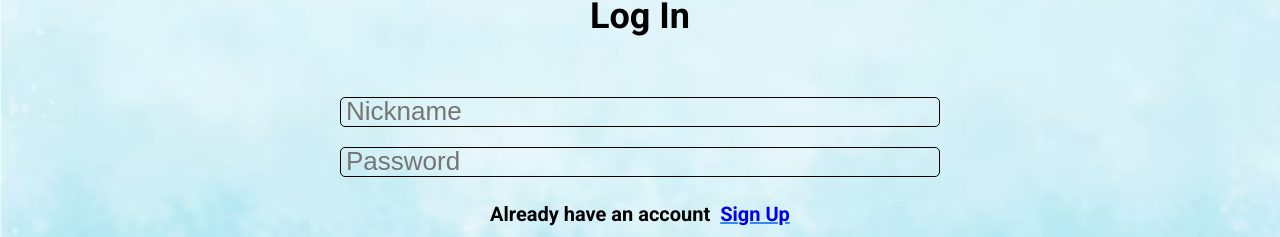
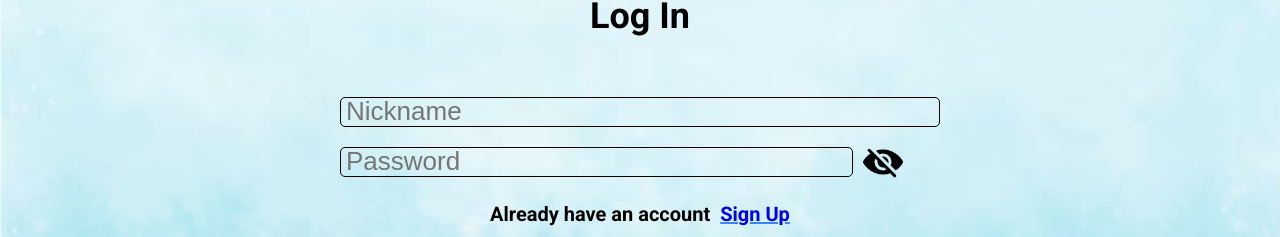
Before and after one commit to Paravojik/kahoot, a React (Create React App) app: page /logIn in a window 1280 px wide. Shown: the part 301-538 px from the top of the page. Built offline with nearby package versions, Linux system fonts and the light colour scheme; a web font is replaced by a local one.

Commit message:
added button show and hide password

```diff
--- a/src/Conponents/LogInPage/LogInPage.css
+++ b/src/Conponents/LogInPage/LogInPage.css
@@ -26,7 +26,7 @@
 display: flex;
 flex-direction: column;
 justify-content: space-between;
-align-items: center;
+align-items: flex-start;
 width: clamp(100px,95%,600px);
 
 }
@@ -60,3 +60,18 @@ text-decoration: underline;
     font-size: 20px;
     cursor: pointer;
 }
+.LogInPage .LogInPage__main .LogInPage__main__pass{
+    width: clamp(100px,95%,600px);
+    display: flex;
+    align-items: center;
+
+}
+.LogInPage .LogInPage__main .LogInPage__main__pass img{
+    width: 40px;
+    height: 40px;
+    margin-left: 10px;
+    cursor: pointer;
+}
+.LogInPage .LogInPage__main .LogInPage__main__pass input{
+    width: clamp(100px,90%,600px);
+}
--- a/src/Conponents/LogInPage/LogInPage.jsx
+++ b/src/Conponents/LogInPage/LogInPage.jsx
@@ -2,11 +2,14 @@ import { useState } from 'react'
 import './LogInPage.css'
 import Loading from '../Loading/Loading'
 import { Link, useNavigate } from 'react-router-dom'
+import openEye from '../img/viewEye.png'
+import hiddenEye from '../img/hiddenEye.png'
 export default function LogInPage(props){
     let [nicknameInp,setNicknameInp]=useState('')
 
     let [passwordInp,setPasswordInp]=useState('')
     let [isVisibleLoader,setIsVisibleLoader]=useState(false)
+    let [isVisiblePassword,setIsVisiblePassword]=useState(false)
     const navigate=useNavigate()
     function LogIn(e){
         e.preventDefault();
@@ -56,14 +59,18 @@ export default function LogInPage(props){
             alert(error)
         })
         }
+
     return(
         <form onSubmit={LogIn} className="LogInPage" style={props.visible===true? {display:'flex'}:{display:'none'}}>
             <Loading visible={isVisibleLoader}/>
             <h1>Log In</h1>
             <div className="LogInPage__main">
-            <input required minLength={4}  value={nicknameInp} onChange={(e)=>setNicknameInp(e.target.value)} placeholder='Nickname'  type="text" />
+            <input name='nickname' required minLength={4}  value={nicknameInp} onChange={(e)=>setNicknameInp(e.target.value)} placeholder='Nickname'  type="text" />
+          <div className="LogInPage__main__pass">
+          <input name='password' required minLength={8} value={passwordInp} onChange={(e)=>setPasswordInp(e.target.value)} placeholder='Password'  type={isVisiblePassword===false?"password" :'text'} />
+          <img alt='View' className='LogInPage__main__pass__img' onClick={()=>setIsVisiblePassword(!isVisiblePassword)} src={isVisiblePassword===false? hiddenEye : openEye}/>
+          </div>
 
-            <input required minLength={8} value={passwordInp} onChange={(e)=>setPasswordInp(e.target.value)} placeholder='Password'  type="password" />
 
             </div>
 
--- a/src/Conponents/SignUpPage/SignUpPage.css
+++ b/src/Conponents/SignUpPage/SignUpPage.css
@@ -27,7 +27,7 @@
 display: flex;
 flex-direction: column;
 justify-content: space-between;
-align-items: center;
+align-items: flex-start;
 width: clamp(100px,95%,600px);
 
 }
@@ -61,3 +61,18 @@ text-decoration: underline;
     font-size: 20px;
     cursor: pointer;
 }
+.SignUpPage .SignUpPage__main .SignUpPage__main__pass{
+    width: clamp(100px,95%,600px);
+    display: flex;
+    align-items: center;
+
+}
+.SignUpPage .SignUpPage__main .SignUpPage__main__pass img{
+    width: 40px;
+    height: 40px;
+    margin-left: 10px;
+    cursor: pointer;
+}
+.SignUpPage .SignUpPage__main .SignUpPage__main__pass input{
+    width: clamp(100px,90%,600px);
+}
--- a/src/Conponents/SignUpPage/SignUpPage.jsx
+++ b/src/Conponents/SignUpPage/SignUpPage.jsx
@@ -2,11 +2,14 @@ import { useState } from 'react'
 import './SignUpPage.css'
 import Loading from '../Loading/Loading'
 import { Link, useNavigate } from 'react-router-dom'
+import openEye from '../img/viewEye.png'
+import hiddenEye from '../img/hiddenEye.png'
 export default function SignUpPage(props){
     let [nicknameInp,setNicknameInp]=useState('')
     let [emailInp,setEmailInp]=useState('')
     let [passwordInp,setPasswordInp]=useState('')
     let [isVisibleLoader,setIsVisibleLoader]=useState(false)
+    let [isVisiblePassword,setIsVisiblePassword]=useState(false)
     const navigate=useNavigate()
     function createUser(e){
         e.preventDefault();
@@ -49,9 +52,13 @@ export default function SignUpPage(props){
             <Loading visible={isVisibleLoader}/>
             <h1>Sign Up</h1>
             <div className="SignUpPage__main">
-            <input required minLength={4} maxLength={20} value={nicknameInp} onChange={(e)=>setNicknameInp(e.target.value)} placeholder='Nickname'  type="text" />
-            <input required  value={emailInp} onChange={(e)=>setEmailInp(e.target.value)} placeholder='Email'  type='email' />
-            <input required minLength={8} value={passwordInp} onChange={(e)=>setPasswordInp(e.target.value)} placeholder='Password'  type="password" />
+            <input name='nickname' required minLength={4} maxLength={20} value={nicknameInp} onChange={(e)=>setNicknameInp(e.target.value)} placeholder='Nickname'  type="text" />
+            <input name='email' required  value={emailInp} onChange={(e)=>setEmailInp(e.target.value)} placeholder='Email'  type='email' />
+
+            <div className="SignUpPage__main__pass">
+          <input name='password' required minLength={8} value={passwordInp} onChange={(e)=>setPasswordInp(e.target.value)} placeholder='Password'  type={isVisiblePassword===false?"password" :'text'} />
+          <img alt='View' className='SignUpPage__main__pass__img' onClick={()=>setIsVisiblePassword(!isVisiblePassword)} src={isVisiblePassword===false? hiddenEye : openEye}/>
+          </div>
             </div>
 
             <h3 >Already have an account <p><Link to='/logIn'>Log In</Link> </p> </h3>
```
Also changed, not shown: src/Conponents/img/hiddenEye.png (added), src/Conponents/img/viewEye.png (added).
